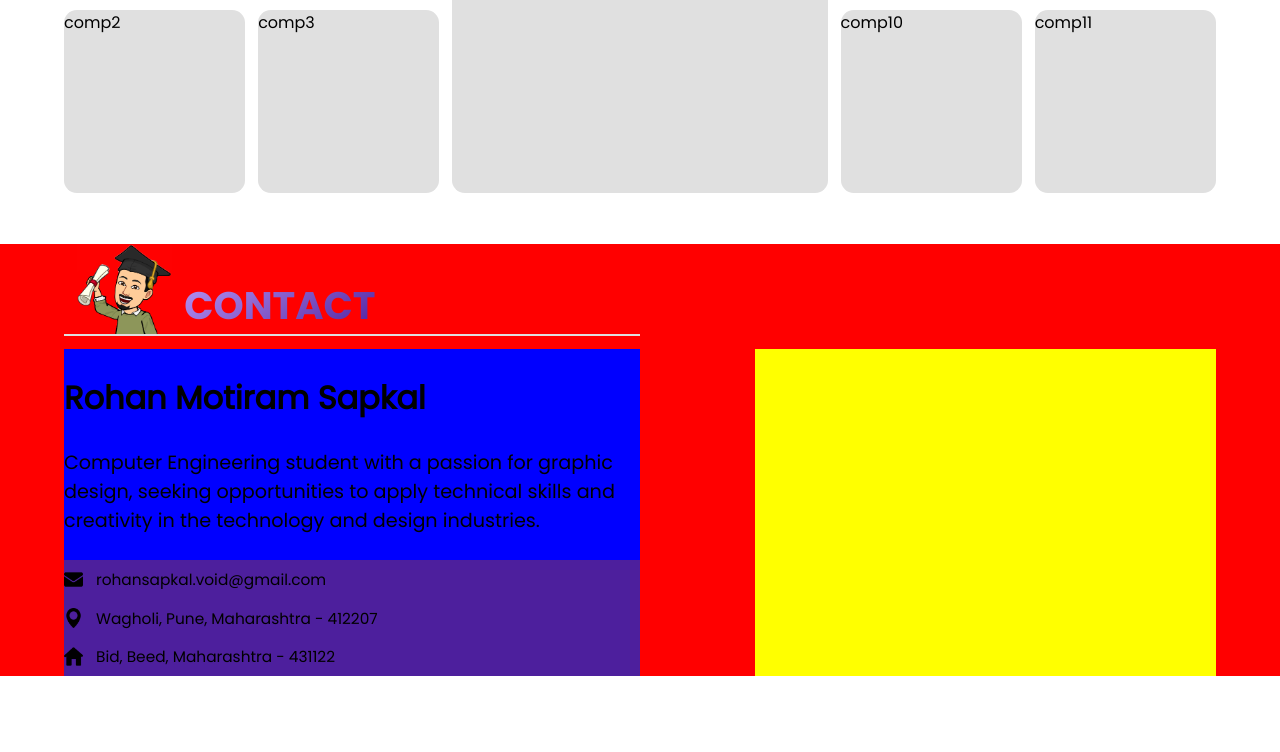
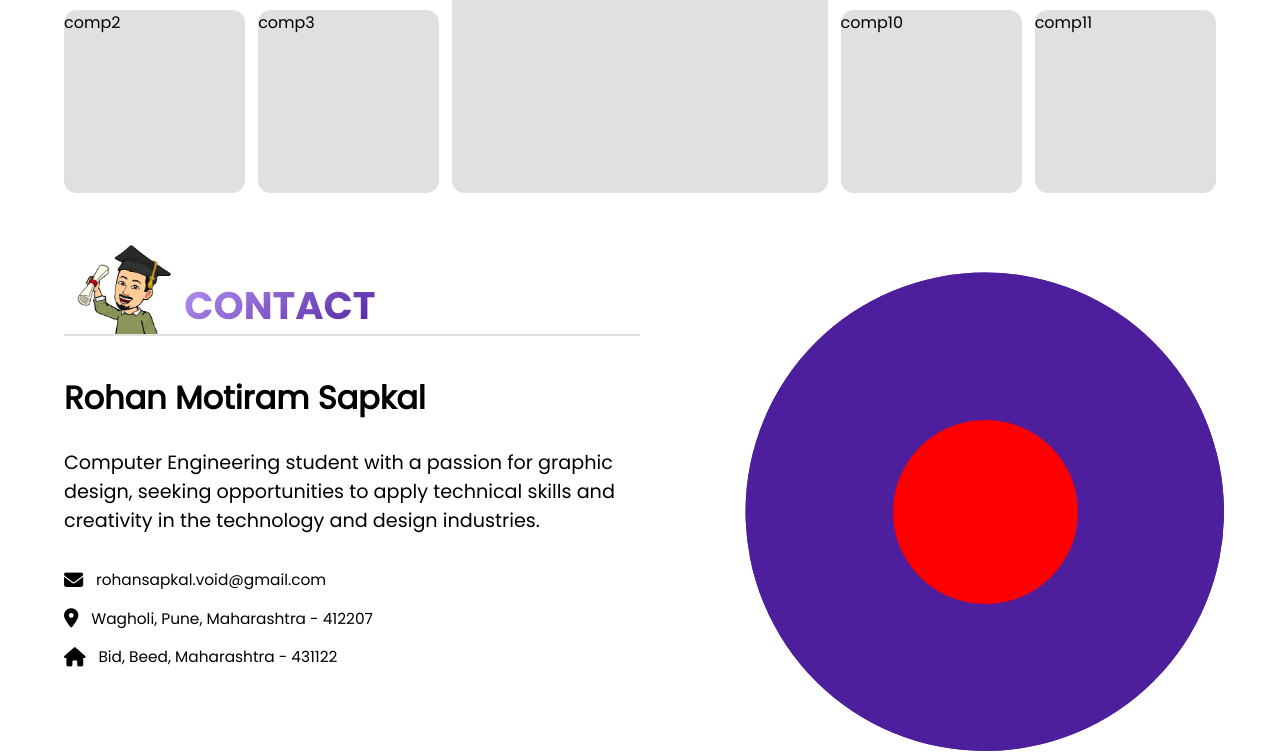
Before and after one commit to rohansapkal7/portfolio, a plain HTML site: page index.html in a window 1280 px wide. Shown: the part 2782-3534 px from the top of the page. Before the commit the page ends 3458 px from the top, so only its background shows below. Drawn offline with nearby package versions, Linux system fonts and the light colour scheme.

Commit message:
contact section (updated) v.1

```diff
--- a/desktop.css
+++ b/desktop.css
@@ -632,7 +632,7 @@ header label img{
 /* ==================================  Block 5 =================================== */
 
 .contact-section-main{
-    background-color: red;
+    /* background-color: red; */
     width: 100%;
     padding: 0 5vw;
 }
@@ -648,7 +648,7 @@ header label img{
 }
 
 .contact-block1{
-    background-color: blue;
+    /* background-color: blue; */
 }
 
 .contact-block1 h2{
@@ -666,16 +666,39 @@ header label img{
     height: 3vw;
     width: 100%;
     font-size: 1.2vw;
-    background-color: #4d1f9d;
+    /* background-color: #4d1f9d; */
     align-items: center;
     gap: 1vw;
 }
 
-.contact-creds img{
-    height: 50%;
+.contact-creds i{
+    font-size: 1.5vw;
+    padding: 0;
 }
 
 .contact-block2{
-    background-color: yellow;
+    /* background-color: yellow; */
     width: 40%;
+    display: grid;
+    place-items: center;
 }
+
+.pulse{
+    width: 40%;
+    aspect-ratio: 1;
+    background-color: red;
+    border-radius: 50%;
+    position: relative;
+}
+
+.pulse::before,
+.pulse::after{
+    content: "";
+    position: absolute;
+    width: 100%;
+    height: 100%;
+    background-color: var(--dc);
+    border-radius: 50%;
+    z-index: -1;
+    transform: scale(2.6);
+}
--- a/index.html
+++ b/index.html
@@ -8,6 +8,7 @@
     <link rel="stylesheet" href="tab.css">
     <link rel="stylesheet" href="mobile.css">
     <link rel="stylesheet" href="animations.css">
+    <link rel="stylesheet" href="https://cdnjs.cloudflare.com/ajax/libs/font-awesome/6.4.2/css/all.min.css">
 
     <title>Rohan Sapkal</title>
 </head>
@@ -247,24 +248,24 @@
                 </p>
 
                 <div class="contact-creds">
-                    <img src="icons/email.png" alt="email icon">
+                    <i class="fa-solid fa-envelope"></i>
                     rohansapkal.void@gmail.com
                 </div>
 
                 <div class="contact-creds">
-                    <img src="icons/location-pin.png" alt="email icon">
+                    <i class="fa-solid fa-location-dot"></i>
                     Wagholi, Pune, Maharashtra - 412207
                 </div>
 
                 <div class="contact-creds">
-                    <img src="icons/house-black-silhouette-without-door.png" alt="email icon">
+                    <i class="fa-solid fa-house"></i>
                     Bid, Beed, Maharashtra - 431122
                 </div>
 
             </div>
 
             <div class="contact-block2">
-                <div></div>
+                <div class="pulse"></div>
             </div>
         </div>
     </div>
```
